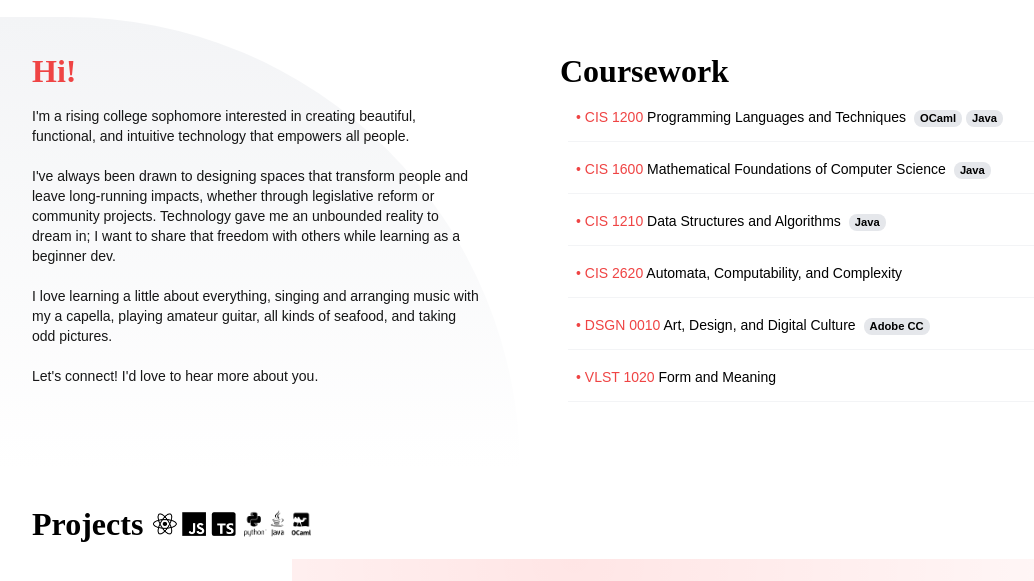
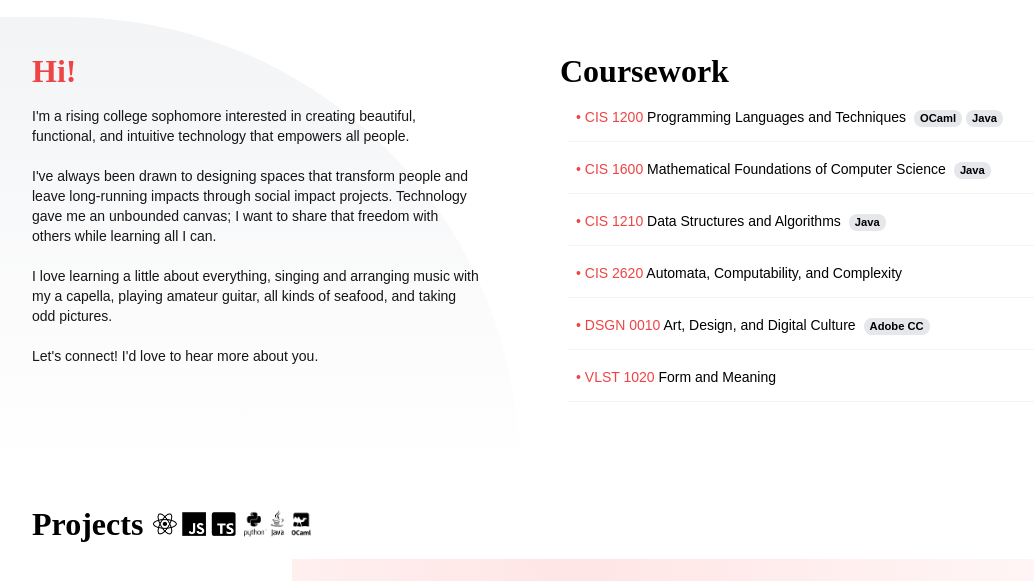
Before and after one commit to kimestelle/my-portfolio, a Next.js app: page / in a window 1280 px wide. Shown: the part 783-1364 px from the top of the page, without its empty margins (8-1042 px from the left). Built offline with nearby package versions, Linux system fonts and the light colour scheme; a web font is replaced by a local one.

Commit message:
code block slide size adjustments for desktop

```diff
--- a/src/app/components/Me.tsx
+++ b/src/app/components/Me.tsx
@@ -9,7 +9,7 @@ export default function Me() {
                 <p className='text-sm'>
                 I&apos;m a rising college sophomore interested in creating beautiful, functional, and intuitive technology that empowers all people.
                 <br/><br/>
-                I&apos;ve always been drawn to designing spaces that transform people and leave long-running impacts, whether through legislative reform or community projects. Technology gave me an unbounded reality to dream in; I want to share that freedom with others while learning as a beginner dev.
+                I&apos;ve always been drawn to designing spaces that transform people and leave long-running impacts through social impact projects. Technology gave me an unbounded canvas; I want to share that freedom with others while learning all I can.
                 <br/><br/>
                 I love learning a little about everything, singing and arranging music with my a capella, playing amateur guitar, all kinds of seafood, and taking odd pictures.
                 <br/><br/>
--- a/src/app/components/blocks/CodeBlock.tsx
+++ b/src/app/components/blocks/CodeBlock.tsx
@@ -12,10 +12,10 @@ export default function CodeBlock({ project }: CodeBlockProps) {
   return (
         <div className='flex flex-col md:flex-row gap-3 md:gap-5'>
             <span className='absolute w-min h-min red text-[1.5rem] inline-block rotate-90 -mt-8 z-10'>&gt;</span>
-            <div className="embla" ref={emblaRef}>
+            <div className="embla flex-1" ref={emblaRef}>
                 <div className="embla__container">
                 {project.imageUrls.map((url, index) => (
-                    <div key={index} className='embla__slide h-60 sm:h-80 object-contain'>
+                    <div key={index} className='embla__slide h-60 sm:h-72 object-contain'>
                     <img src={url} alt={`Project Image ${index + 1}`} className='w-full h-full object-contain' />
                     </div>
                 ))}
```
